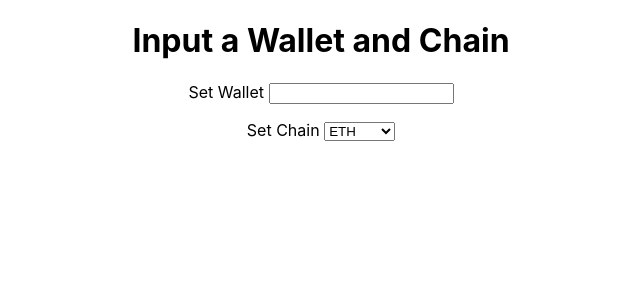
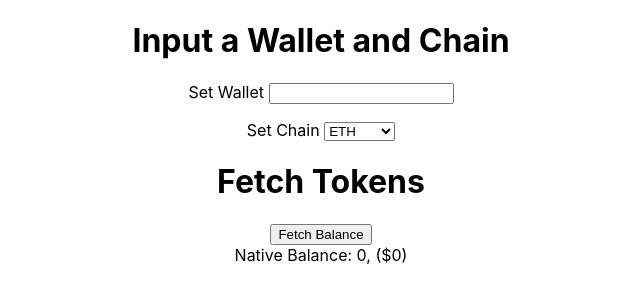
Before and after one commit to ryo0210/moralis_web3, a React (Create React App) app in the folder frontend/: page / in a window 1280 px wide. Shown: the top 302 px of the page, without its empty margins (319-959 px from the left). Built offline with nearby package versions, Linux system fonts and the light colour scheme.

Commit message:
display native balence

```diff
--- a/frontend/src/App.js
+++ b/frontend/src/App.js
@@ -1,11 +1,14 @@
 import './App.css';
 import { useState } from "react"
 import WalletInputs from './components/WalletInputs';
+import NativeTokens from './components/NativeTokens';
 
 
 function App() {
   const [wallet, setWallet] = useState("")
   const [chain, setChain] = useState("0x1")
+  const [nativeBalance, setNativeBalance] = useState(0);
+  const [nativeValue, setNativeValue] = useState(0);
 
   return (
     <div className="App">
@@ -15,6 +18,14 @@
         wallet={wallet}
         setWallet={setWallet}
       />
+      <NativeTokens
+        wallet={wallet}
+        chain={chain}
+        nativeBalance={nativeBalance}
+        setNativeBalance={setNativeBalance}
+        nativeValue={nativeValue}
+        setNativeValue={setNativeValue}
+      />
     </div>
   );
 }
--- /dev/null
+++ b/frontend/src/components/NativeTokens.js
@@ -0,0 +1,35 @@
+import React from 'react'
+import axios from "axios";
+
+function NativeTokens({ wallet, chain, nativeBalance, setNativeBalance, nativeValue, setNativeValue }) {
+    async function getNativeBalance() {
+        const response = await axios.get("http://localhost:8080/nativebalance", {
+            params: {
+                address: wallet,
+                chain: chain,
+            },
+        });
+
+        if (response.data.balance && response.data.usd) {
+            console.log((Number(response.data.balance) / 1e18).toFixed(3))
+            console.log(((Number(response.data.balance) / 1e18) * Number(response.data.usd)).toFixed(2))
+            setNativeBalance((Number(response.data.balance) / 1e18).toFixed(3));
+            setNativeValue(((Number(response.data.balance) / 1e18) * Number(response.data.usd)).toFixed(2));
+        }
+    }
+
+    return (
+        <>
+            <h1>Fetch Tokens</h1>
+            <p>
+                <button onClick={getNativeBalance}>Fetch Balance</button>
+                <br />
+                <span>
+                    Native Balance: {nativeBalance}, (${nativeValue})
+                </span>
+            </p>
+        </>
+    )
+}
+
+export default NativeTokens
--- a/frontend/src/components/WalletInputs.js
+++ b/frontend/src/components/WalletInputs.js
@@ -15,6 +15,7 @@
             <select onChange={(e) => setChain(e.target.value)} value={chain}>
                 <option value="0x1">ETH</option>
                 <option value="0x89">Polygon</option>
+                <option value="0xaa36a7">sepolia</option>
             </select>
         </>
     )
```
Also changed, not shown: 2 other files (tests, documents, lock files or other folders).
